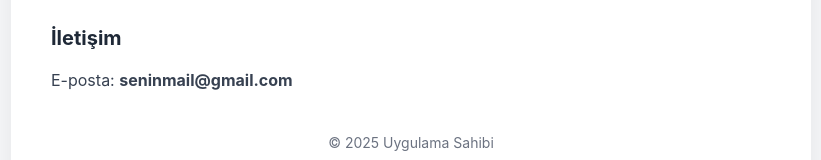
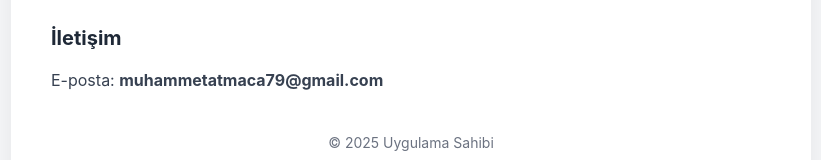
Before and after one commit to muhammetatmaca/app-policies, a plain HTML site: page terms.html in a window 1280 px wide. Shown: the part 501-661 px from the top of the page, without its empty margins (229-1050 px from the left). Drawn offline with Linux system fonts and the light colour scheme.

Commit message:
Update contact email in terms.html

```diff
--- a/terms.html
+++ b/terms.html
@@ -21,7 +21,7 @@
     <p>Şartlar zaman zaman güncellenebilir.</p>
 
     <h2>İletişim</h2>
-    <p>E-posta: <strong>seninmail@gmail.com</strong></p>
+    <p>E-posta: <strong>muhammetatmaca79@gmail.com</strong></p>
 
     <div class="footer">
       © 2025 Uygulama Sahibi
```
